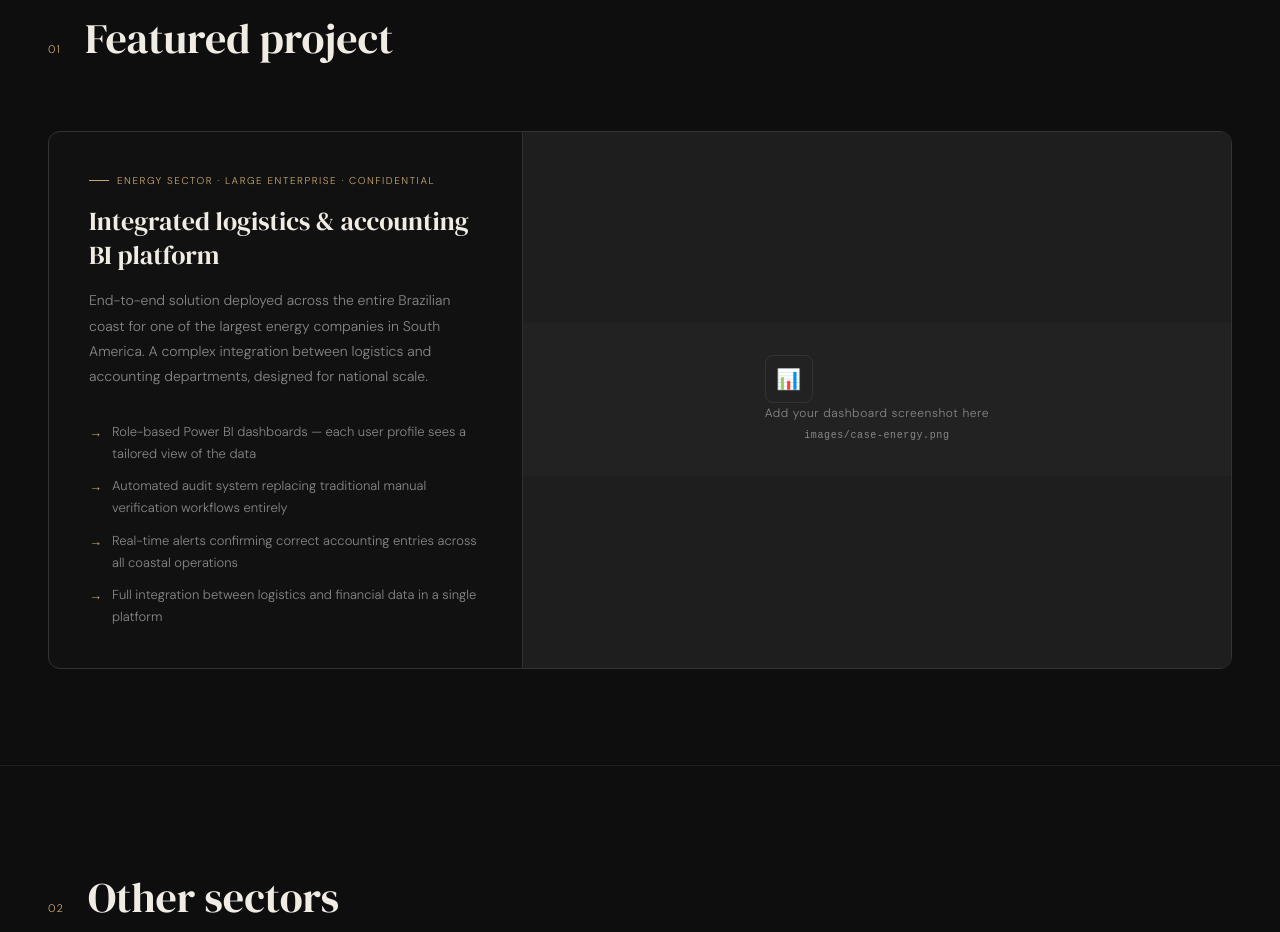
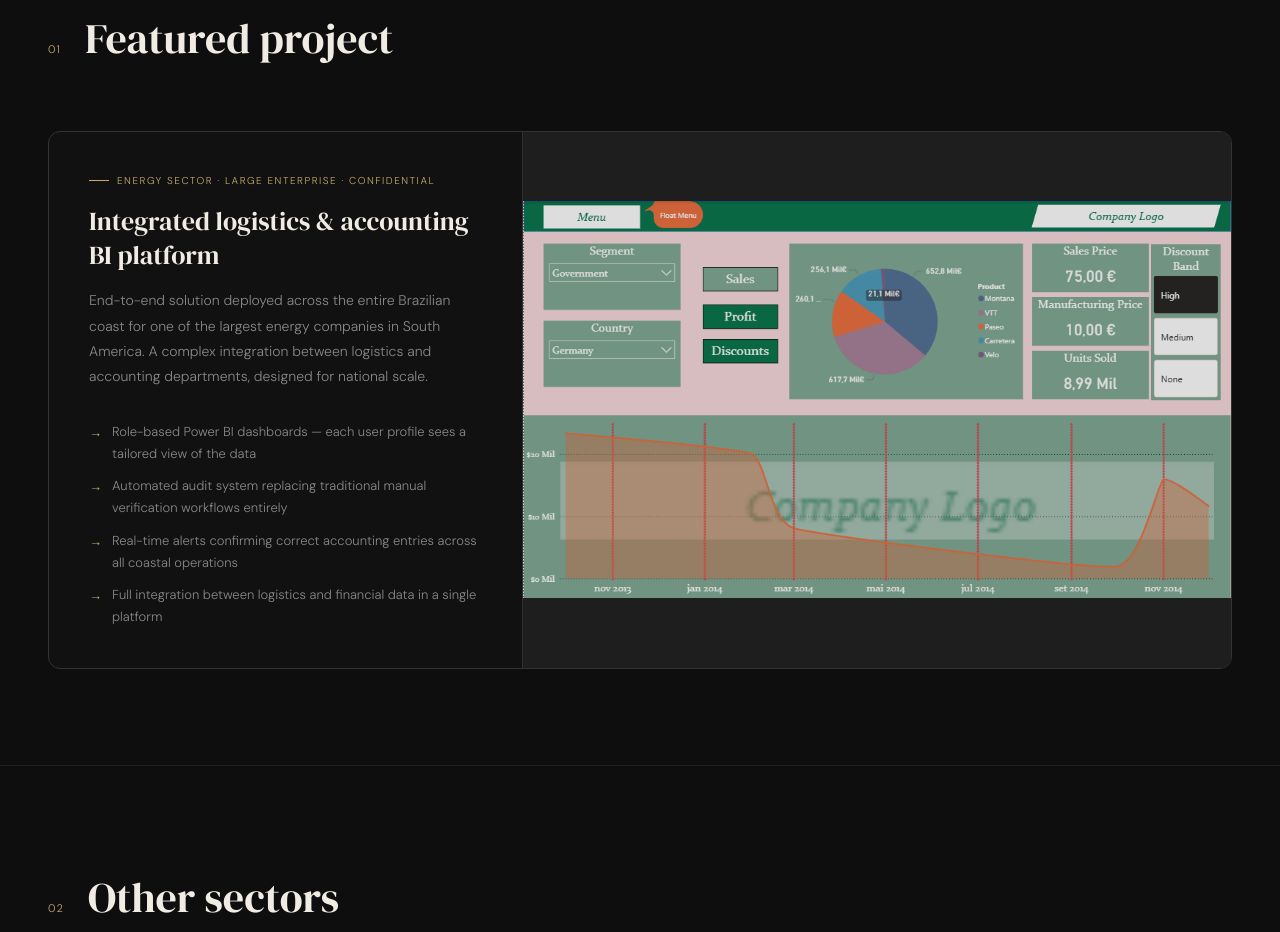
Before and after one commit to glhrmf/Guilherme-Faia, a plain HTML site: page index.html in a window 1280 px wide. Shown: the part 1218-2150 px from the top of the page. Drawn offline with Linux system fonts and the light colour scheme.

Commit message:
Update index.html

```diff
--- a/index.html
+++ b/index.html
@@ -321,7 +321,7 @@
     </div>
 
     <div class="featured-image" style="width: 60%; display: flex;">
-      <img src="images/case-energy.png" style="width: flex; height: flex; object-fit: contain;" alt="Energy sector BI dashboard" onerror="this.style.display='none'; this.nextElementSibling.style.display='flex';">
+      <img src="case-energy.png" style="width: flex; height: flex; object-fit: contain;" alt="Energy sector BI dashboard" onerror="this.style.display='none'; this.nextElementSibling.style.display='flex';">
 
       <div class="img-placeholder" style="display:none; width: 100%; align-items: center; justify-content: center; background: #222;">
         <div style="text-align: center;">
```
